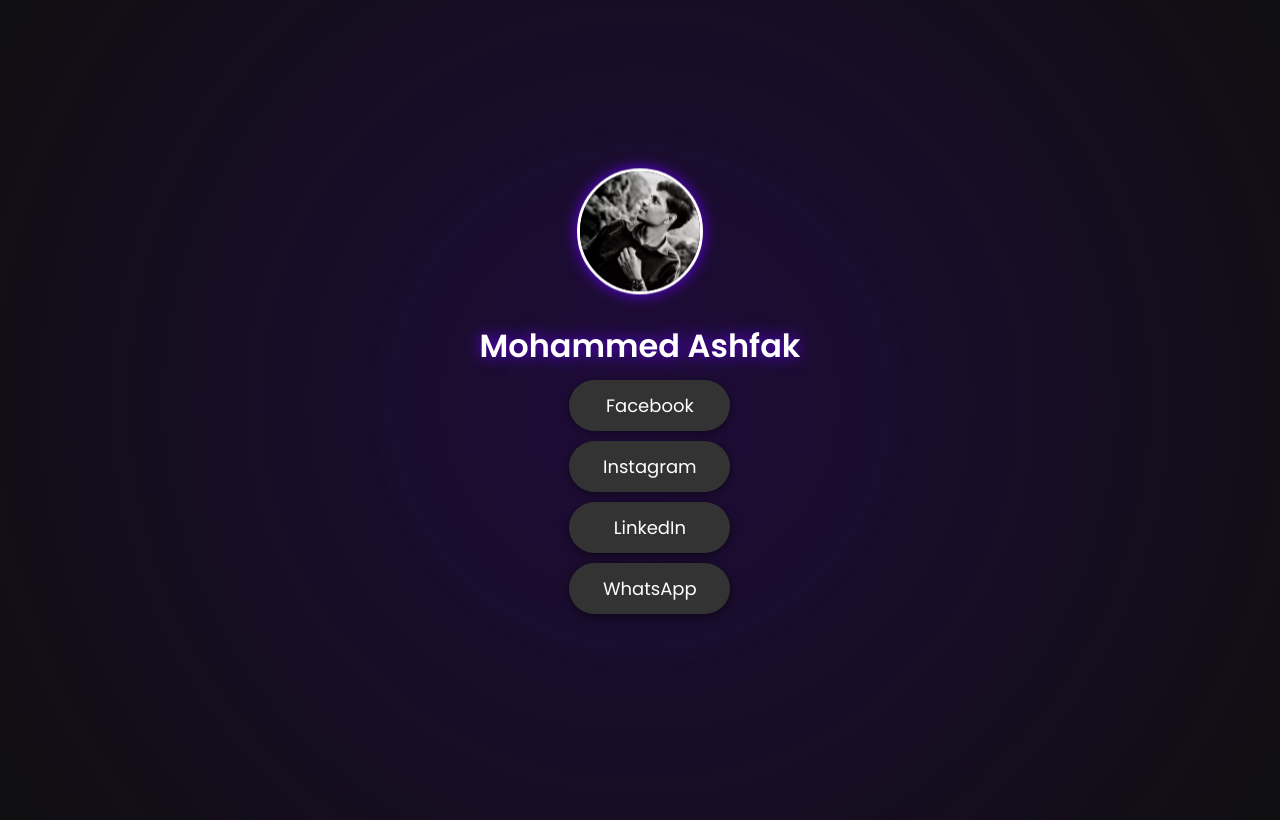
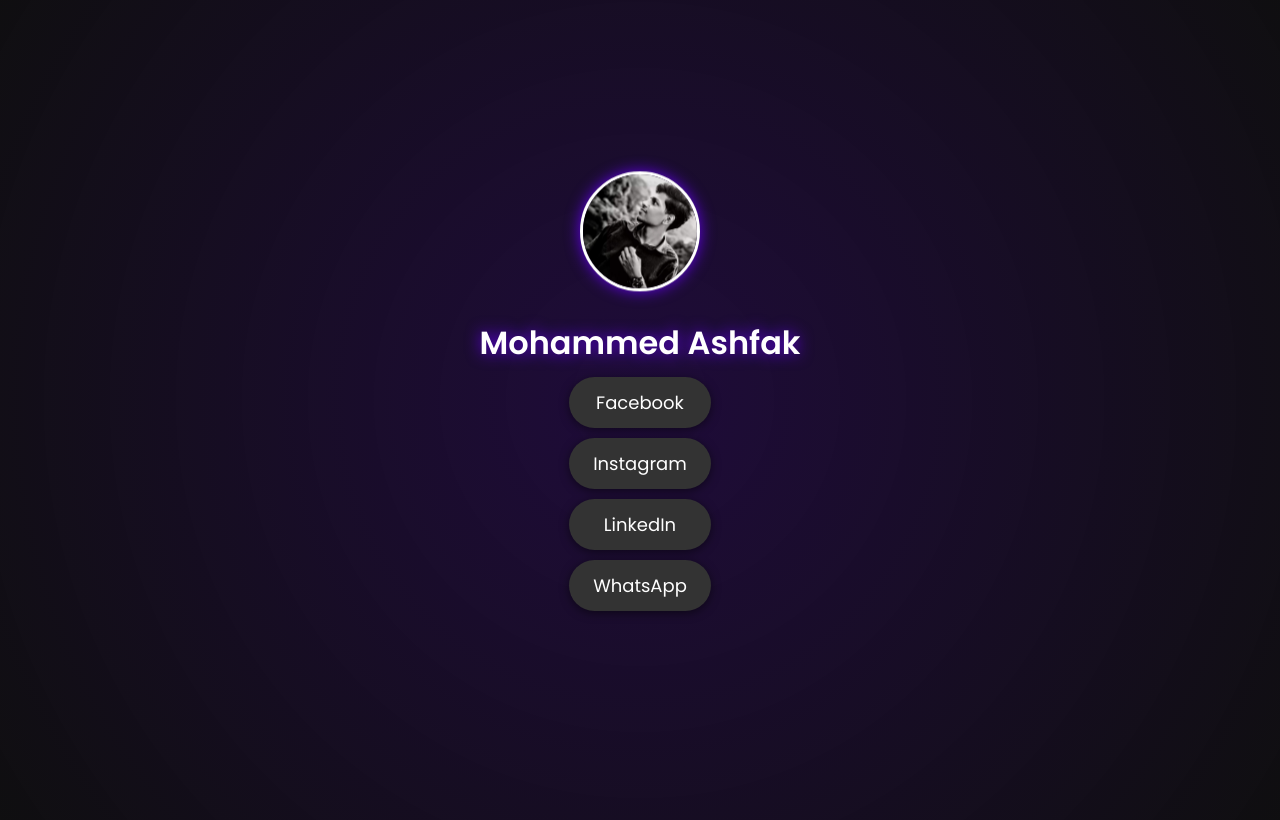
Before and after one commit to AshfakIqbal/link-in-bio, a plain HTML site: page index.html in a window 1280 px wide. Shown: the top 820 px of the page. Drawn offline with Linux system fonts and the light colour scheme.

Commit message:
Update index.html

```diff
--- a/index.html
+++ b/index.html
@@ -7,9 +7,13 @@
   <style>
     @import url('https://fonts.googleapis.com/css2?family=Poppins:wght@300;400;600&display=swap');
 
-    body {
+    * {
+      box-sizing: border-box;
       margin: 0;
       padding: 0;
+    }
+
+    body {
       background: #0f0f0f;
       color: #ffffff;
       font-family: 'Poppins', sans-serif;
@@ -17,10 +21,12 @@
       flex-direction: column;
       align-items: center;
       justify-content: center;
-      height: 100vh;
+      min-height: 100vh;
       overflow: hidden;
       position: relative;
+      padding: 20px;
     }
+
     .background {
       position: absolute;
       width: 100%;
@@ -29,10 +35,12 @@
       z-index: -1;
       animation: pulse 5s infinite alternate;
     }
+
     @keyframes pulse {
       0% { transform: scale(1); }
       100% { transform: scale(1.05); }
     }
+
     .profile-pic {
       width: 120px;
       height: 120px;
@@ -43,16 +51,20 @@
       box-shadow: 0 0 15px #6200ea;
       animation: float 3s ease-in-out infinite;
     }
+
     @keyframes float {
       0%, 100% { transform: translateY(0); }
       50% { transform: translateY(-10px); }
     }
+
     h1 {
-      font-size: 32px;
+      font-size: 5vw;
       font-weight: 600;
       margin: 0;
       text-shadow: 0 0 15px #6200ea;
+      text-align: center;
     }
+
     .links a {
       display: block;
       background: #333333;
@@ -61,18 +73,29 @@
       padding: 12px 24px;
       margin: 10px 0;
       border-radius: 30px;
-      width: 80%;
+      width: 100%;
       max-width: 300px;
       text-align: center;
-      font-size: 18px;
+      font-size: 4vw;
       font-weight: 400;
       transition: background 0.3s ease, transform 0.2s ease;
       box-shadow: 0 2px 10px rgba(0, 0, 0, 0.5);
     }
+
     .links a:hover {
       background: #6200ea;
       transform: scale(1.05);
       box-shadow: 0 0 20px #6200ea;
+    }
+
+    @media (min-width: 600px) {
+      h1 {
+        font-size: 32px;
+      }
+
+      .links a {
+        font-size: 18px;
+      }
     }
   </style>
 </head>
```
